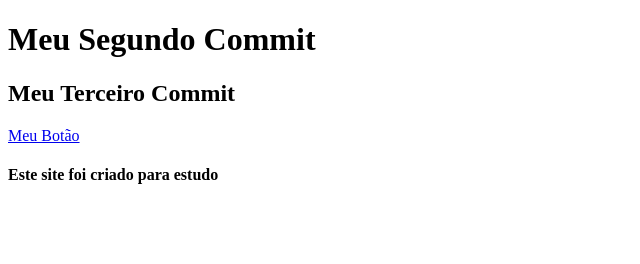
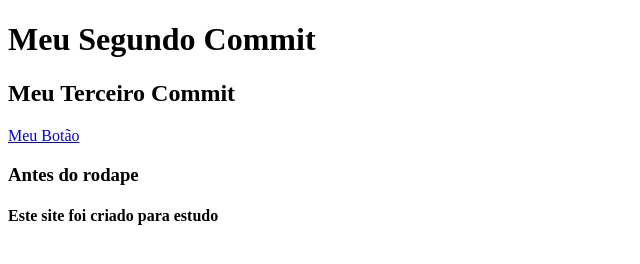
Before and after one commit to mauker/Aula01, a plain HTML site: page start.html in a window 1280 px wide. Shown: the whole page, without its empty margins (0-640 px from the left). Drawn offline with Linux system fonts and the light colour scheme.

Commit message:
Info antes do rodape

```diff
--- a/start.html
+++ b/start.html
@@ -9,7 +9,7 @@
 	<h2>Meu Terceiro Commit</h2>
 
 	<a href="#botão">Meu Botão</a>
-
+	<h3> Antes do rodape</h3>
 	<h4>Este site foi criado para estudo</h4>
 </body>
 </html>
```
